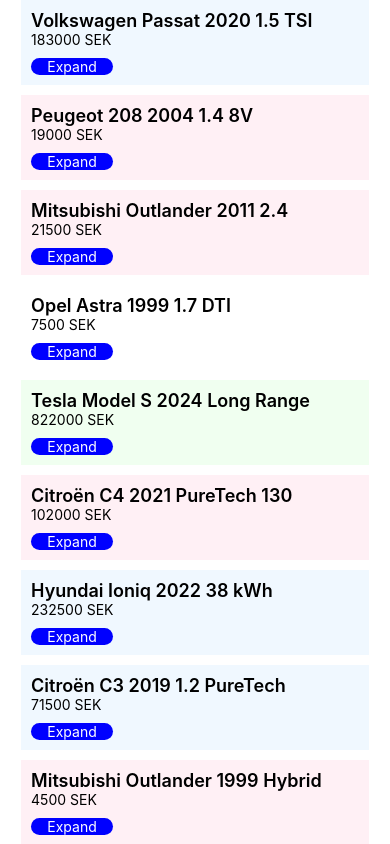
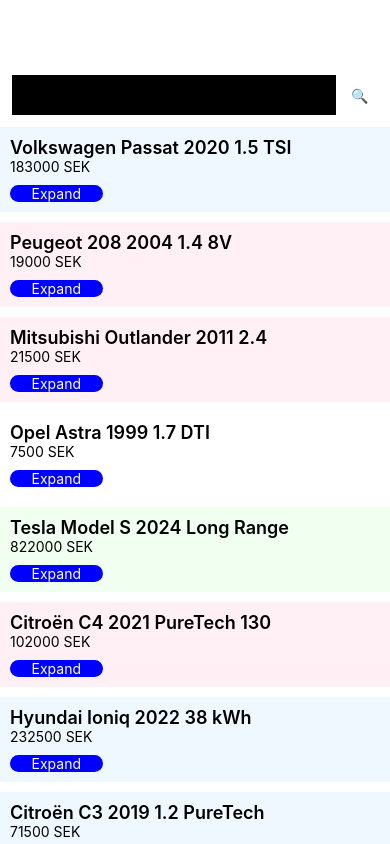
Before and after one commit to lskld/rn-semantic-search-testing, a React Native app: screen / in a window 390 px wide. Built offline with nearby package versions, Linux system fonts and the light colour scheme.

Commit message:
set up a search bar + button in the top of the screen, only design

```diff
--- a/App.tsx
+++ b/App.tsx
@@ -3,6 +3,7 @@
   SafeAreaProvider,
 } from 'react-native-safe-area-context';
 import AdList from './src/components/AdList';
+import Search from './src/components/Search';
 
 function App() {
   const isDarkMode = useColorScheme() === 'dark';
@@ -18,6 +19,7 @@
 function AppContent() {
   return (
     <View style={styles.container}>
+      <Search />
       <AdList />
     </View>
   );
@@ -27,7 +29,6 @@
   container: {
     flex: 1,
     justifyContent: "center",
-    alignItems: "center"
   },
 });
 
--- /dev/null
+++ b/src/components/Search.tsx
@@ -0,0 +1,22 @@
+import { StyleSheet, View } from "react-native";
+import SearchBar from "./SearchBar";
+import SearchButton from "./SearchButton";
+
+export default function Search() {
+    return (
+        <View style={styles.container}>
+            <SearchBar />
+            <SearchButton />
+        </View>
+    )
+}
+
+const styles = StyleSheet.create({
+    container: {
+        flexDirection: "row",
+        marginTop: 75,
+        margin: 12,
+        gap: 5,
+        justifyContent: "center",
+    }
+})
--- /dev/null
+++ b/src/components/SearchBar.tsx
@@ -0,0 +1,20 @@
+import { StyleSheet, TextInput } from "react-native";
+
+export default function SearchBar() {
+    return (
+        <TextInput
+            style={styles.input}
+            placeholder="Search..."
+        />
+    )
+}
+
+const styles = StyleSheet.create({
+    input: {
+        height: 40,
+        borderWidth: 1,
+        padding: 10,
+        backgroundColor: "black",
+        width: "90%"
+    },
+});
--- /dev/null
+++ b/src/components/SearchButton.tsx
@@ -0,0 +1,20 @@
+import { Pressable, StyleSheet, Text } from "react-native";
+
+export default function SearchButton() {
+    return (
+        <Pressable style={styles.pressable}>
+            <Text>🔍</Text>
+        </Pressable>
+    )
+}
+
+const styles = StyleSheet.create({
+    pressable: {
+        backgroundColor: "white",
+        alignSelf: "flex-start",
+        height: 40,
+        width: "10%",
+        alignItems: "center",
+        justifyContent: "center"
+    }
+})
```
